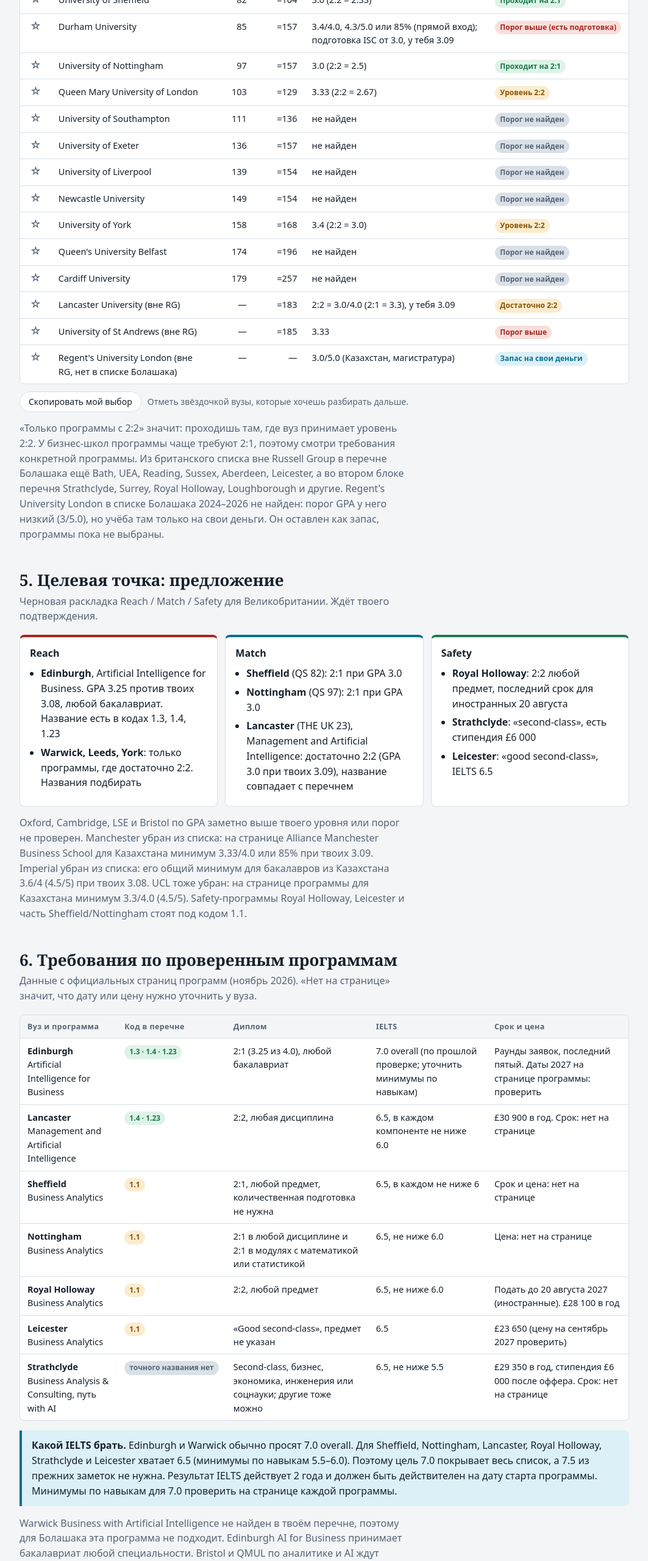
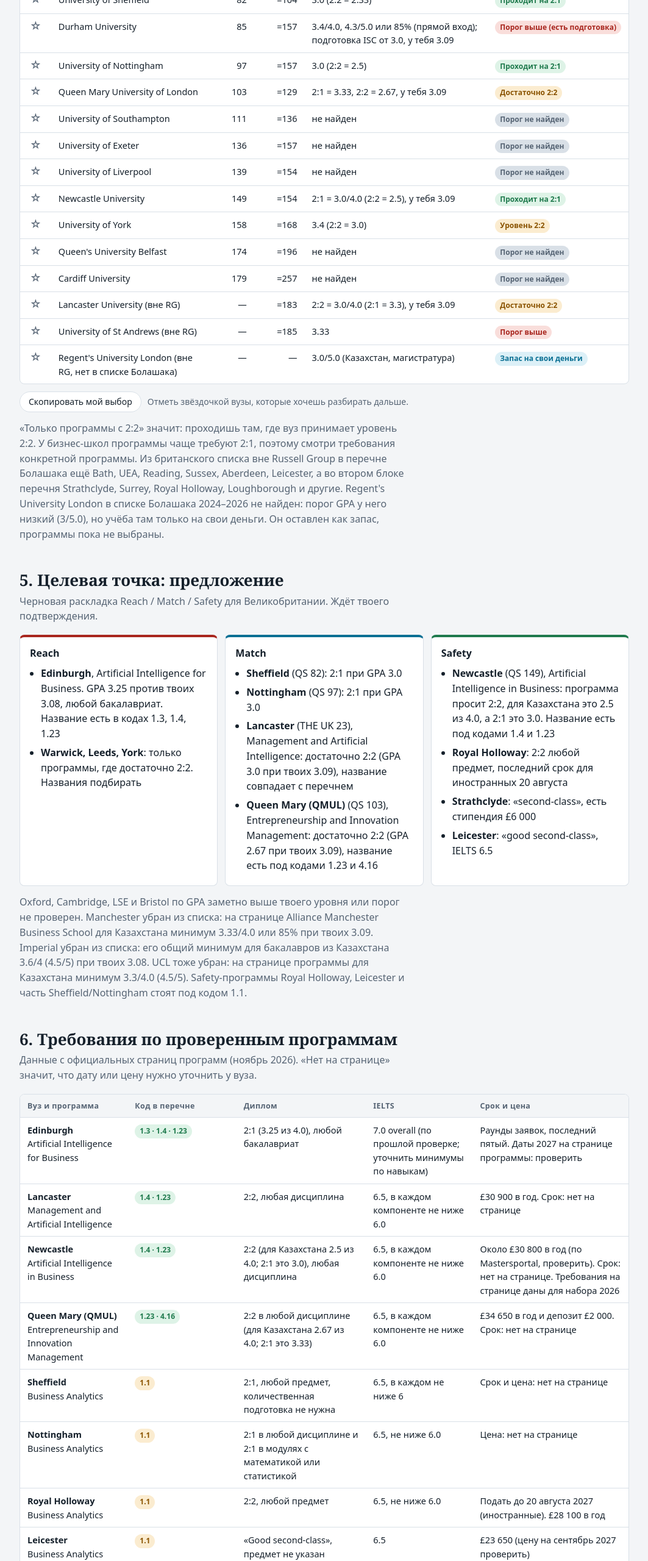
Before and after one commit to svulee-jpg/masters-abroad-2027, a plain HTML site: page site/index.html in a window 1280 px wide. Shown: the part 5940-8500 px from the top of the page at 61% size, without its empty margins (108-1171 px from the left). Drawn offline with Linux system fonts and the light colour scheme.

Commit message:
Add Newcastle (AI in Business) to my picks, add Queen Mary as candidate
Newcastle: Kazakhstan 2:1 = 3.0/4.0, 2:2 = 2.5/4.0, programme asks 2:2, tier Safety.
Queen Mary: Entrepreneurship and Innovation Management, name is in the perechen under 1.23 and 4.16, 2:2 = 2.67, tier Match.

Co-Authored-By: Claude Sonnet 5.5 <noreply@anthropic.com>
Claude-Session: https://claude.ai/code/session_01M5FxfYeA7HBG2yaeZsGuze

```diff
--- a/site/index.html
+++ b/site/index.html
@@ -377,11 +377,13 @@ tr.p-closed td { opacity: .62; }
         <li><b>Sheffield</b> (QS 82): 2:1 при GPA 3.0</li>
         <li><b>Nottingham</b> (QS 97): 2:1 при GPA 3.0</li>
         <li><b>Lancaster</b> (THE UK 23), Management and Artificial Intelligence: достаточно 2:2 (GPA 3.0 при твоих 3.09), название совпадает с перечнем</li>
+        <li><b>Queen Mary (QMUL)</b> (QS 103), Entrepreneurship and Innovation Management: достаточно 2:2 (GPA 2.67 при твоих 3.09), название есть под кодами 1.23 и 4.16</li>
       </ul>
     </div>
     <div class="tier safe">
       <h3>Safety</h3>
       <ul>
+        <li><b>Newcastle</b> (QS 149), Artificial Intelligence in Business: программа просит 2:2, для Казахстана это 2.5 из 4.0, а 2:1 это 3.0. Название есть под кодами 1.4 и 1.23</li>
         <li><b>Royal Holloway</b>: 2:2 любой предмет, последний срок для иностранных 20 августа</li>
         <li><b>Strathclyde</b>: «second-class», есть стипендия £6 000</li>
         <li><b>Leicester</b>: «good second-class», IELTS 6.5</li>
@@ -402,6 +404,8 @@ tr.p-closed td { opacity: .62; }
       <tbody>
         <tr><td><b>Edinburgh</b><br>Artificial Intelligence for Business</td><td><span class="pill good">1.3 · 1.4 · 1.23</span></td><td>2:1 (3.25 из 4.0), любой бакалавриат</td><td>7.0 overall (по прошлой проверке; уточнить минимумы по навыкам)</td><td>Раунды заявок, последний пятый. Даты 2027 на странице программы: проверить</td></tr>
         <tr><td><b>Lancaster</b><br>Management and Artificial Intelligence</td><td><span class="pill good">1.4 · 1.23</span></td><td>2:2, любая дисциплина</td><td>6.5, в каждом компоненте не ниже 6.0</td><td>£30 900 в год. Срок: нет на странице</td></tr>
+        <tr><td><b>Newcastle</b><br>Artificial Intelligence in Business</td><td><span class="pill good">1.4 · 1.23</span></td><td>2:2 (для Казахстана 2.5 из 4.0; 2:1 это 3.0), любая дисциплина</td><td>6.5, в каждом компоненте не ниже 6.0</td><td>Около £30 800 в год (по Mastersportal, проверить). Срок: нет на странице. Требования на странице даны для набора 2026</td></tr>
+        <tr><td><b>Queen Mary (QMUL)</b><br>Entrepreneurship and Innovation Management</td><td><span class="pill good">1.23 · 4.16</span></td><td>2:2 в любой дисциплине (для Казахстана 2.67 из 4.0; 2:1 это 3.33)</td><td>6.5, в каждом компоненте не ниже 6.0</td><td>£34 650 в год и депозит £2 000. Срок: нет на странице</td></tr>
         <tr><td><b>Sheffield</b><br>Business Analytics</td><td><span class="pill warn">1.1</span></td><td>2:1, любой предмет, количественная подготовка не нужна</td><td>6.5, в каждом не ниже 6</td><td>Срок и цена: нет на странице</td></tr>
         <tr><td><b>Nottingham</b><br>Business Analytics</td><td><span class="pill warn">1.1</span></td><td>2:1 в любой дисциплине и 2:1 в модулях с математикой или статистикой</td><td>6.5, не ниже 6.0</td><td>Цена: нет на странице</td></tr>
         <tr><td><b>Royal Holloway</b><br>Business Analytics</td><td><span class="pill warn">1.1</span></td><td>2:2, любой предмет</td><td>6.5, не ниже 6.0</td><td>Подать до 20 августа 2027 (иностранные). £28 100 в год</td></tr>
@@ -411,7 +415,7 @@ tr.p-closed td { opacity: .62; }
     </table>
   </div>
   <div class="callout">
-    <p><b>Какой IELTS брать.</b> Edinburgh и Warwick обычно просят 7.0 overall. Для Sheffield, Nottingham, Lancaster, Royal Holloway, Strathclyde и Leicester хватает 6.5 (минимумы по навыкам 5.5–6.0). Поэтому цель 7.0 покрывает весь список, а 7.5 из прежних заметок не нужна. Результат IELTS действует 2 года и должен быть действителен на дату старта программы. Минимумы по навыкам для 7.0 проверить на странице каждой программы.</p>
+    <p><b>Какой IELTS брать.</b> Edinburgh и Warwick обычно просят 7.0 overall. Для Sheffield, Nottingham, Lancaster, Newcastle, Queen Mary, Royal Holloway, Strathclyde и Leicester хватает 6.5 (минимумы по навыкам 5.5–6.0). Поэтому цель 7.0 покрывает весь список, а 7.5 из прежних заметок не нужна. Результат IELTS действует 2 года и должен быть действителен на дату старта программы. Минимумы по навыкам для 7.0 проверить на странице каждой программы.</p>
   </div>
   <p class="sec-note">Warwick Business with Artificial Intelligence не найден в твоём перечне, поэтому для Болашака эта программа не подходит. Edinburgh AI for Business принимает бакалавриат любой специальности. Bristol и QMUL по аналитике и AI ждут количественную подготовку.</p>
   <h3 style="margin-top:28px">Критерии и документы: Великобритания</h3>
@@ -754,7 +758,7 @@ tr.p-closed td { opacity: .62; }
   <ol class="decide">
     <li><b>Добавить код 1.1 пятым направлением?</b> Рекомендация: да. Там Business Analytics, самые проходимые по GPA программы Sheffield, Nottingham, Royal Holloway, Leicester.</li>
     <li><b>Подтвердить целевую точку</b> из раздела 5 или заменить вузы звёздочками в разделе 4.</li>
-    <li><b>Найти пороги GPA</b> у Glasgow, Southampton, Exeter, Liverpool, Newcastle, QUB и Cardiff.</li>
+    <li><b>Найти пороги GPA</b> у Glasgow, Southampton, Exeter, Liverpool, QUB и Cardiff.</li>
     <li><b>Подобрать программы</b> под коды 1.4, 1.23, 4.16, 4.18 в Sheffield, Nottingham, Durham, Leeds и York и сверить названия с перечнем.</li>
     <li><b>Записаться на IELTS</b> на начало декабря 2026, крайний срок 31 декабря (British Council Казахстан, компьютерный Academic). Без него в январе не подать в британские вузы, для GLOCAL он нужен к 14 января.</li>
     <li><b>Какие три заявки Erasmus Mundus подавать.</b> Рекомендация: GLOCAL (14 января) и Global COOP (27 января); третью оставить под NavigAIte EU, если старт в январе 2028 подходит, иначе под другую программу из каталога EMJM.</li>
@@ -769,8 +773,8 @@ tr.p-closed td { opacity: .62; }
     <li>Перечни Болашака: «Перечень приоритетных специальностей на 2026 год» и «Список ведущих зарубежных вузов 2024–2026» (файлы проекта); <a href="https://bolashak.gov.kz/ru/pretendentu/pravila">bolashak.gov.kz, правила для претендентов</a></li>
     <li>Russell Group: <a href="https://www.informedchoices.ac.uk/universities">informedchoices.ac.uk/universities</a></li>
     <li>Рейтинги: QS World University Rankings 2027, THE World University Rankings 2027 (<a href="https://www.timeshighereducation.com/student/best-universities/best-universities-uk">THE, лучшие вузы Великобритании</a>)</li>
-    <li>Пороги GPA для Казахстана: страницы Edinburgh, Sheffield, Nottingham, Leeds, York, Warwick, UCL, Bristol, Manchester, Birmingham, QMUL, LSE, St Andrews</li>
-    <li>Программы: страницы Lancaster, Sheffield, Nottingham, Leicester, Royal Holloway, Strathclyde</li>
+    <li>Пороги GPA для Казахстана: страницы Edinburgh, Sheffield, Nottingham, Leeds, York, Warwick, UCL, Bristol, Manchester, Birmingham, QMUL, Newcastle, LSE, St Andrews</li>
+    <li>Программы: страницы Lancaster, Newcastle, Queen Mary, Sheffield, Nottingham, Leicester, Royal Holloway, Strathclyde</li>
     <li>Erasmus Mundus (вторичные страницы, сверить с сайтами консорциумов): <a href="https://fellowshipsguide.com/?p=7387">GLOCAL, дедлайн 14 января 2027</a>, <a href="https://daadscholarship.com/?p=31544">GLOBAL COOP, 27 января 2027, €1 400 в месяц</a>, <a href="https://www.gla.ac.uk/postgraduate/erasmusmundus/clmce/howtoapply">Glasgow: правило о сертификате английского к дедлайну (на примере другой EM-программы)</a></li>
     <li>SJTU: <a href="https://en.sjtu.edu.cn/study-sjtu/prospective/degree-programs/268">2027 International Graduate Admissions Guide</a> (сроки CGS, Shanghai Government Scholarship, самоплатных), <a href="https://acem.sjtu.edu.cn/mib/faqs.html">Antai MIB: FAQ</a>, <a href="https://www.globaladmissions.com/program/masters-international-business-mib/pMSJTETB0">MIB: цена и срок (вторичный источник)</a></li>
     <li>Tongji MGM: <a href="https://sem.tongji.edu.cn/semen/?p=17867">процесс подачи</a>, <a href="https://mgm.tongji.edu.cn/Admissions/FAQ.htm">FAQ программы</a></li>
@@ -801,11 +805,11 @@ var UNIS = [
   {n:"University of Sheffield", qs:82, the:"=104", gpa:"3.0 (2:2 = 2.33)", cat:"ok21", fit:"Проходит на 2:1"},
   {n:"Durham University", qs:85, the:"=157", gpa:"3.4/4.0, 4.3/5.0 или 85% (прямой вход); подготовка ISC от 3.0, у тебя 3.09", cat:"above", fit:"Порог выше (есть подготовка)"},
   {n:"University of Nottingham", qs:97, the:"=157", gpa:"3.0 (2:2 = 2.5)", cat:"ok21", fit:"Проходит на 2:1"},
-  {n:"Queen Mary University of London", qs:103, the:"=129", gpa:"3.33 (2:2 = 2.67)", cat:"ok22", fit:"Уровень 2:2"},
+  {n:"Queen Mary University of London", qs:103, the:"=129", gpa:"2:1 = 3.33, 2:2 = 2.67, у тебя 3.09", cat:"ok22", fit:"Достаточно 2:2"},
   {n:"University of Southampton", qs:111, the:"=136", gpa:"не найден", cat:"unknown", fit:"Порог не найден"},
   {n:"University of Exeter", qs:136, the:"=157", gpa:"не найден", cat:"unknown", fit:"Порог не найден"},
   {n:"University of Liverpool", qs:139, the:"=154", gpa:"не найден", cat:"unknown", fit:"Порог не найден"},
-  {n:"Newcastle University", qs:149, the:"=154", gpa:"не найден", cat:"unknown", fit:"Порог не найден"},
+  {n:"Newcastle University", qs:149, the:"=154", gpa:"2:1 = 3.0/4.0 (2:2 = 2.5), у тебя 3.09", cat:"ok21", fit:"Проходит на 2:1"},
   {n:"University of York", qs:158, the:"=168", gpa:"3.4 (2:2 = 3.0)", cat:"ok22", fit:"Уровень 2:2"},
   {n:"Queen's University Belfast", qs:174, the:"=196", gpa:"не найден", cat:"unknown", fit:"Порог не найден"},
   {n:"Cardiff University", qs:179, the:"=257", gpa:"не найден", cat:"unknown", fit:"Порог не найден"},
@@ -890,6 +894,8 @@ render();
     {r: "UK", uni: "Royal Holloway, University of London", p: "MSc International Management", url: "https://www.royalholloway.ac.uk/studying-here/postgraduate/business-school/international-business-management/", dir: "4.18", rt: ["bol"], f: "full", d: "2027-08-21", dl: "≈ 21 авг", dls: "по циклу 2026", req: "Для тех, кто не учил менеджмент", cost: "£27 000 (2026)", t: "S", n: "Есть и отдельная MSc Project Management."},
     {r: "UK", uni: "Royal Holloway, University of London", p: "MSc Business Analytics", dir: "1.1", rt: ["bol"], f: "full", d: "2027-06-27", dl: "27 июня, 30 июля, 20 августа", dls: "три срока 2027 (страница программы)", req: "2:2, любой предмет · IELTS 6.5 (6.0)", cost: "£28 100 в год", t: "S", n: "Код 1.1: вне выбранных четырёх направлений, пока 1.1 не добавлено."},
     {r: "UK", uni: "Lancaster University (вне Russell Group)", p: "MSc Management and Artificial Intelligence", dir: "1.4", rt: ["bol"], f: "full", d: "9999-01-01", dl: "не найден", dls: "нет на странице программы", req: "2:2 (GPA 3.0 из 4.0), любая дисциплина · IELTS 6.5 (не ниже 6.0)", cost: "£30 900 в год", t: "M", n: "Название есть в перечне Болашака (коды 1.4 и 1.23)."},
+    {r: "UK", uni: "Newcastle University", p: "MSc Artificial Intelligence in Business", url: "https://www.ncl.ac.uk/postgraduate/degrees/5549f/", dir: "1.4", rt: ["bol"], f: "full", d: "9999-01-01", dl: "не найден", dls: "нет на странице программы", req: "2:2; для Казахстана 2:1 = 3.0/4.0, 2:2 = 2.5/4.0 · IELTS 6.5 (не ниже 6.0)", cost: "около £30 800 в год (Mastersportal), проверить", t: "S", pk: true, n: "Название есть в перечне Болашака (коды 1.4 и 1.23). Старт сентябрь 2027, 12 месяцев, Business School. Требования на странице даны для набора 2026, проверить на 2027. Брать вариант 5549F, а не 5550F with Study Abroad."},
+    {r: "UK", uni: "Queen Mary University of London", p: "MSc Entrepreneurship and Innovation Management", url: "https://www.qmul.ac.uk/postgraduate/taught/coursefinder/courses/entrepreneurship-and-innovation-management-msc/", dir: "4.16", rt: ["bol"], f: "full", d: "9999-01-01", dl: "не найден", dls: "нет на странице программы", req: "2:2 в любой дисциплине (Казахстан: 2:2 = 2.67/4.0, 2:1 = 3.33/4.0) · IELTS 6.5 (не ниже 6.0)", cost: "£34 650 в год + депозит £2 000", t: "M", n: "Название есть в перечне Болашака (коды 1.23 и 4.16). Старт сентябрь 2027, 1 год, Queen Mary Business School. Ты проходишь по 2:2, но не по 2:1."},
     {r: "UK", uni: "University of Sheffield", p: "MSc Business Analytics", dir: "1.1", rt: ["bol"], f: "full", d: "9999-01-01", dl: "не найден", dls: "нет на странице программы", req: "2:1 (GPA 3.0), любой предмет, количественной подготовки не нужно · IELTS 6.5 (не ниже 6.0)", cost: "стипендии до £7 000; цена не найдена", t: "M", n: "Код 1.1. По порогу GPA проходишь на 2:1."},
     {r: "UK", uni: "University of Nottingham", p: "MSc Business Analytics", dir: "1.1", rt: ["bol"], f: "full", d: "9999-01-01", dl: "не найден", dls: "нет на странице программы", req: "2:1 (GPA 3.0) в любой дисциплине и 2:1 в модулях с математикой или статистикой · IELTS 6.5 (не ниже 6.0)", cost: "цена не найдена", t: "M", n: "Код 1.1. Проверить, что в транскрипте достаточно количественных модулей."},
     {r: "UK", uni: "University of Leicester", p: "MSc Business Analytics", dir: "1.1", rt: ["bol"], f: "full", d: "9999-01-01", dl: "не найден", dls: "январский набор закрывался 20 ноября 2026; сентябрь проверить", req: "«Good second-class», предмет не указан · IELTS 6.5", cost: "£23 650 (на сентябрь 2027 проверить)", t: "S", n: "Код 1.1."},
@@ -985,7 +991,7 @@ render();
     {lane: "prep", label: "Диплом и транскрипт на руках", from: "2027-07-01", to: "2027-07-15", kind: "do", note: "Июль 2027: условные офферы можно сделать безусловными, дальше документы на CAS и в Болашак."},
 
     {lane: "UK", label: "Выбрать целевую точку, спросить вузы про GPA", from: "2026-11-23", to: "2026-12-15", kind: "do", note: "Подтвердить раскладку Reach / Match / Safety (раздел 5), решить про код 1.1. Edinburgh и Bristol: спросить, считается ли 3.08 за 2:1."},
-    {lane: "UK", label: "Подача в британские вузы", from: "2027-01-05", to: "2027-02-28", kind: "do", note: "Edinburgh (раунды), Sheffield, Nottingham, Lancaster, Leicester, Royal Holloway и др. Даты у каждого свои (раздел 11). Цель: подать всё до конца февраля, IELTS к этому моменту уже на руках."},
+    {lane: "UK", label: "Подача в британские вузы", from: "2027-01-05", to: "2027-02-28", kind: "do", note: "Edinburgh (раунды), Sheffield, Nottingham, Lancaster, Newcastle, Queen Mary, Leicester, Royal Holloway и др. Даты у каждого свои (раздел 11). Цель: подать всё до конца февраля, IELTS к этому моменту уже на руках."},
     {lane: "UK", label: "Условные офферы, ответы вузам", from: "2027-03-01", to: "2027-06-30", kind: "wait", note: "Офферы приходят условными: диплом, транскрипт, IELTS. Отвечать в сроки вуза."},
     {lane: "UK", label: "Royal Holloway: 27 июня, 30 июля, 20 августа", from: "2027-06-27", to: "2027-08-20", kind: "due", note: "Три срока по странице программы."},
     {lane: "UK", label: "Warwick 2 авг, Bristol ≈ 13 и 27 авг", from: "2027-08-02", to: "2027-08-27", kind: "due", note: "Сроки по циклу 2026. Порог GPA у Warwick и Bristol выше твоего (раздел 4)."},
```
Also changed, not shown: 5 other files.
